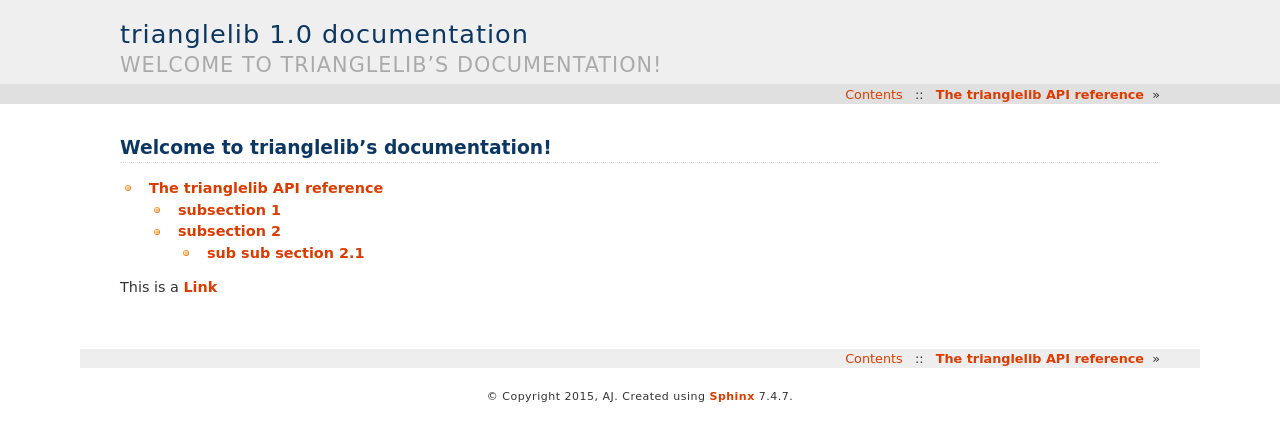
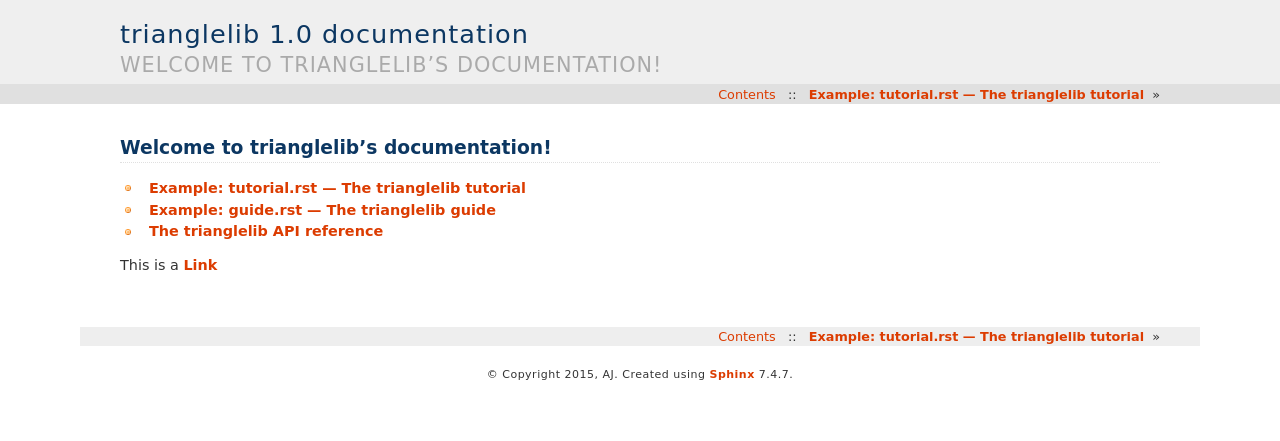
Before and after one commit to ajfriend/trianglelib, a Sphinx documentation site: the page built from doc/index.rst, in a window 1280 px wide. Shown: the top 441 px of the page. Built offline with Sphinx 7.4.7, drawn with Linux system fonts in a browser that asks for light colours; some of the changed lines change nothing that is shown.

Commit message:
some other pages

```diff
--- a/doc/api.rst
+++ b/doc/api.rst
@@ -1,12 +1,5 @@
 The trianglelib API reference
 =============================
 
-
-subsection 1
-------------
-
-subsection 2
-------------
-
-sub sub section 2.1
-*******************
+.. automodule:: trianglelib
+   :members:
--- /dev/null
+++ b/doc/guide.rst
@@ -0,0 +1,70 @@
+Example: guide.rst — The trianglelib guide
+==========================================
+
+
+Whether you need to test the properties of triangles,
+or learn their dimensions, trianglelib does it all!
+
+Special triangles
+
+There are two special kinds of triangle
+for which trianglelib offers special support.
+
+Equilateral triangle
+All three sides are of equal length.
+
+Isosceles triangle
+Has at least two sides that are of equal length.
+
+These are supported both by simple methods
+that are available in the trianglelib.utils module,
+and also by a pair of methods of the main
+Triangle class itself.
+
+Triangle dimensions
+
+The library can compute triangle perimeter, area,
+and can also compare two triangles for equality.
+Note that it does not matter which side you start with,
+so long as two triangles have the same three sides in the same order!
+
+>>> from trianglelib.shape import Triangle
+>>> t1 = Triangle(3, 4, 5)
+>>> t2 = Triangle(4, 5, 3)
+>>> t3 = Triangle(3, 4, 6)
+>>> print t1 == t2
+True
+>>> print t1 == t3
+False
+>>> print t1.area()
+6.0
+>>> print t1.scale(2.0).area()
+24.0
+
+Valid triangles
+
+Many combinations of three numbers cannot be the sides of a triangle.
+Even if all three numbers are positive instead of negative or zero,
+one of the numbers can still be so large
+that the shorter two sides
+could not actually meet to make a closed figure.
+If c is the longest side, then a triangle is only possible if:
+
+a + b > c
+
+While the documentation
+for each function in the utils module
+simply specifies a return value for cases that are not real triangles,
+the Triangle class is more strict
+and raises an exception if your sides lengths are not appropriate:
+
+>>> from trianglelib.shape import Triangle
+>>> Triangle(1, 1, 3)
+Traceback (most recent call last):
+  ...
+ValueError: one side is too long to make a triangle
+
+If you are not sanitizing your user input
+to verify that the three side lengths they are giving you are safe,
+then be prepared to trap this exception
+and report the error to your user.
--- a/doc/index.rst
+++ b/doc/index.rst
@@ -9,6 +9,8 @@ Welcome to trianglelib's documentation!
 .. toctree::
    :maxdepth: 3
 
+   tutorial
+   guide
    api
 
 This is a `Link`_
--- /dev/null
+++ b/doc/tutorial.rst
@@ -0,0 +1,33 @@
+Example: tutorial.rst — The trianglelib tutorial
+================================================
+
+“There is no royal road to geometry.” — Euclid
+
+This module makes triangle processing fun!
+The beginner will enjoy how the utils module
+lets you get started quickly.
+
+>>> from trianglelib import utils
+>>> utils.is_isosceles(5, 5, 7)
+True
+
+But fancier programmers can use the Triangle
+class to create an actual triangle object
+upon which they can then perform lots of operations.
+For example, consider this Python program:
+
+from trianglelib.shape import Triangle
+t = Triangle(5, 5, 5)
+print 'Equilateral?', t.is_equilateral()
+print 'Isosceles?', t.is_isosceles()
+
+Since methods like is_equilateral()
+return Boolean values, this program will produce the following output:
+
+Equilateral? True
+Isosceles? True
+
+Read the Guide to learn more!
+
+This module only handles three-sided polygons;
+five-sided figures are right out.
```
Also changed, not shown: 1 other file.
